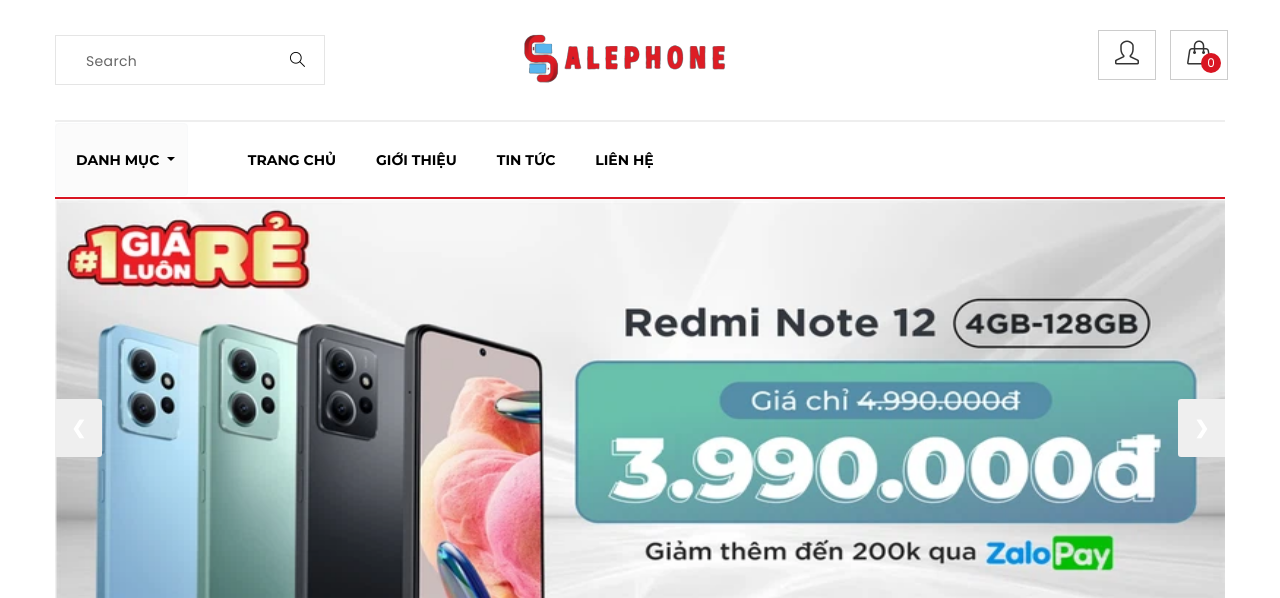
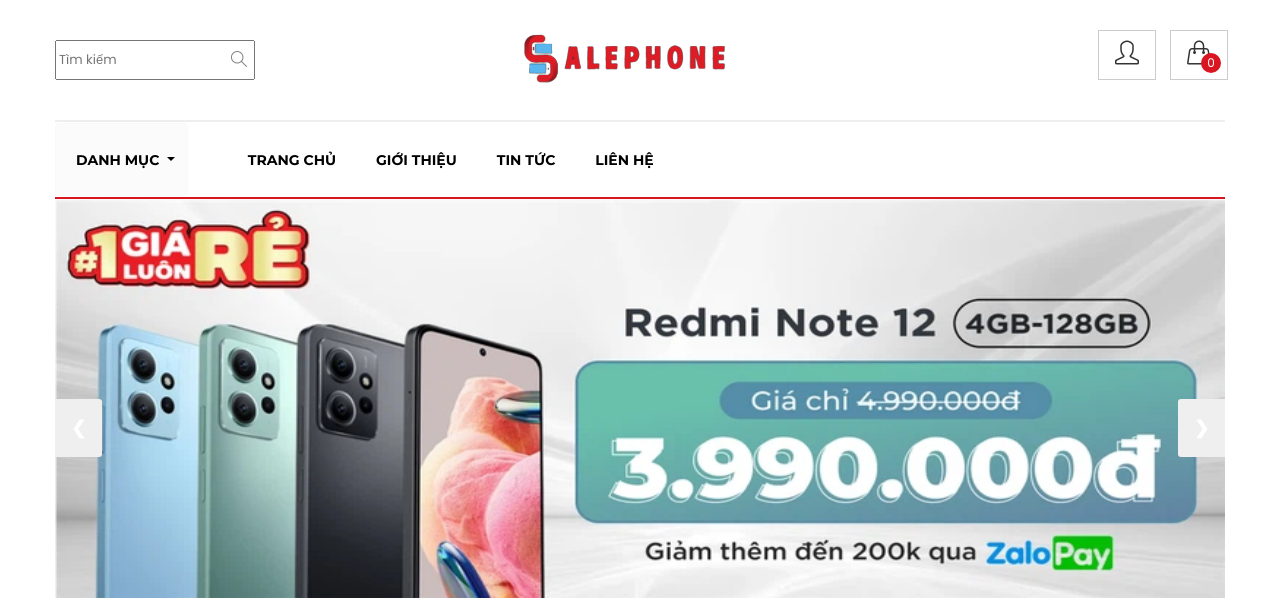
Before and after one commit to thanhdv161/Du_an_1, a PHP site: page /duan1/index.php?act=index in a window 1280 px wide. Shown: the top 598 px of the page. Run offline with PHP 8.4, Linux system fonts and the light colour scheme; data that the repository does not hold is empty; some web fonts are replaced.

Commit message:
feat: chức năng tìm kiếm sản phẩm

```diff
--- a/css/style2.css
+++ b/css/style2.css
@@ -15,11 +15,11 @@
     height: 73px;
     line-height: 60px;
 }
+.box_search>form{
+    background: white;
+}
 /*=========end_css_header=========*/
 /*=========css_footer=========*/
-.top_header_middle{
-
-}
 .footer_copyright{
     border-top: none;
     text-align: center;
--- a/model/connect.php
+++ b/model/connect.php
@@ -82,3 +82,25 @@
     connect($query);
     header("Location: http://localhost/duan1/admin/index.php?act=$case");
 }
+function loadall_sanphamtk($kw="",$maLoai=0){
+    $query="SELECT * from hanghoa where trangthai = 0";
+    if($kw!=""){
+        $query.=" and tenHH like '%".$kw."%'";
+    }
+    if($maLoai>0){
+        $query.=" and maLoai ='".$maLoai."'";
+    }
+    $query.=" order by maHH desc";
+    $listsanpham=connect($query);
+    return  $listsanpham;
+}
+function load_ten_dmtk($maLoai){
+    if($maLoai>0){
+        $query="select * from hanghoa where maHH=".$maLoai;
+        $dm=getOne($query);
+        extract($dm);
+        return $name;
+    }else{
+        return "";
+    }
+}
--- a/view/index.php
+++ b/view/index.php
@@ -72,6 +72,23 @@
         case 'giohang':
             include "./giohang/giohangtrong.php";
             break;
+        case 'timkiemsanpham':
+            if(isset($_POST['keyword']) &&  $_POST['keyword'] != 0 ){
+                $kw = $_POST['keyword'];
+            }else{
+                $kw = "";
+            }
+            if(isset($_GET['maLoai']) && ($_GET['maLoai']>0)){
+                $maLoai=$_GET['maLoai'];
+            }else{
+                $maLoai=0;
+            }
+            $dssp=loadall_sanphamtk($kw,$maLoai);
+            $tendm= load_ten_dmtk($maLoai);
+            $query6 ="select * from hanghoa order by luotxem desc limit 8";
+            $topsp = getAll($query6);
+            include "./sanpham.php";
+            break;
 
         default:
             include "./home.php";
--- a/view/modelview/header.php
+++ b/view/modelview/header.php
@@ -49,6 +49,31 @@
                 height: 73px;
                 line-height: 60px;
             }
+            .box_search{
+                margin-top: 35px;
+            }
+            .box_search>form{
+                display: flex;
+                background-color: white;
+            }
+            .box_search>form>input{
+                width: 200px;
+                height: 40px;
+            }
+            .input-group-btn{
+                margin-left: 165px;
+                margin-top: 3px;
+            }
+            .box_search>form>input, .input-group-btn{
+                position: absolute;
+            }
+            .box_search>form>span>button{
+                border: none;
+                background:transparent;
+            }
+            .box_search>form>span>button>i{
+                color: grey;
+            }
             /*=========end_css_header=========*/
             /*=========css_footer=========*/
             .top_header_middle{
@@ -90,11 +115,13 @@
                 <div class="row">
                     <div class="col-lg-3">
                         <div class="top_header_left">
-                            <div class="input-group">
-                                <input type="text" class="form-control" placeholder="Search" aria-label="Search">
-                                <span class="input-group-btn">
-                                <button class="btn btn-secondary" type="button"><i class="icon-magnifier"></i></button>
-                                </span>
+                            <div class="box_search">
+                                <form action="index.php?act=timkiemsanpham" method="POST">
+                                    <input type="text" id="" placeholder="Tìm kiếm" name="keyword">
+                                    <span class="input-group-btn">
+                                    <button class="btn btn-secondary" type="button"><i class="icon-magnifier"></i></button>
+                                    </span>
+                                </form>
                             </div>
                         </div>
                     </div>
```
Also changed, not shown: view/sanpham.php (+11 -68 lines).
